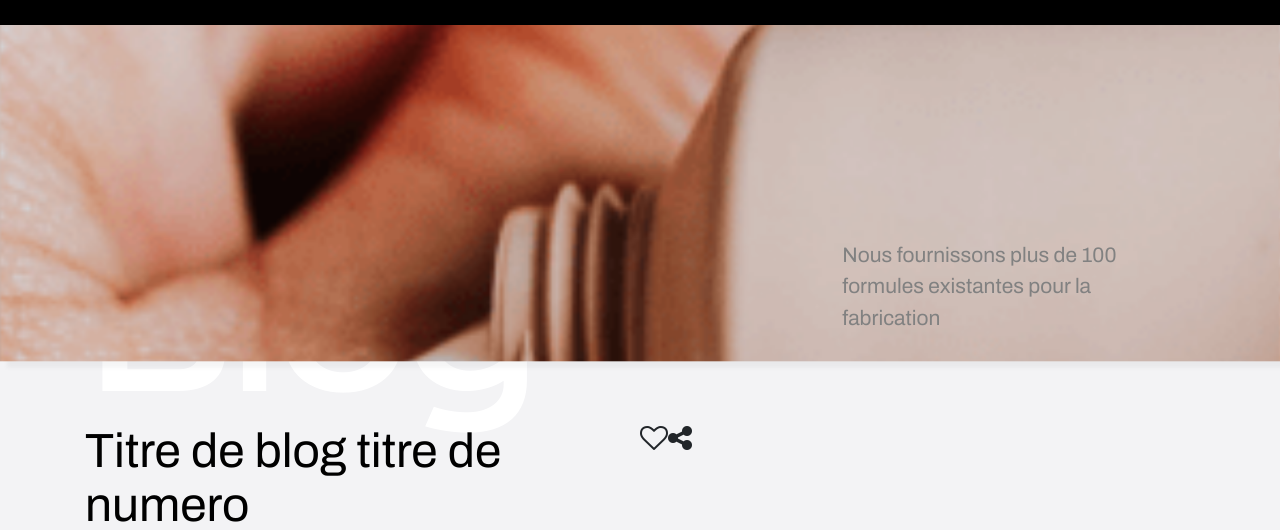
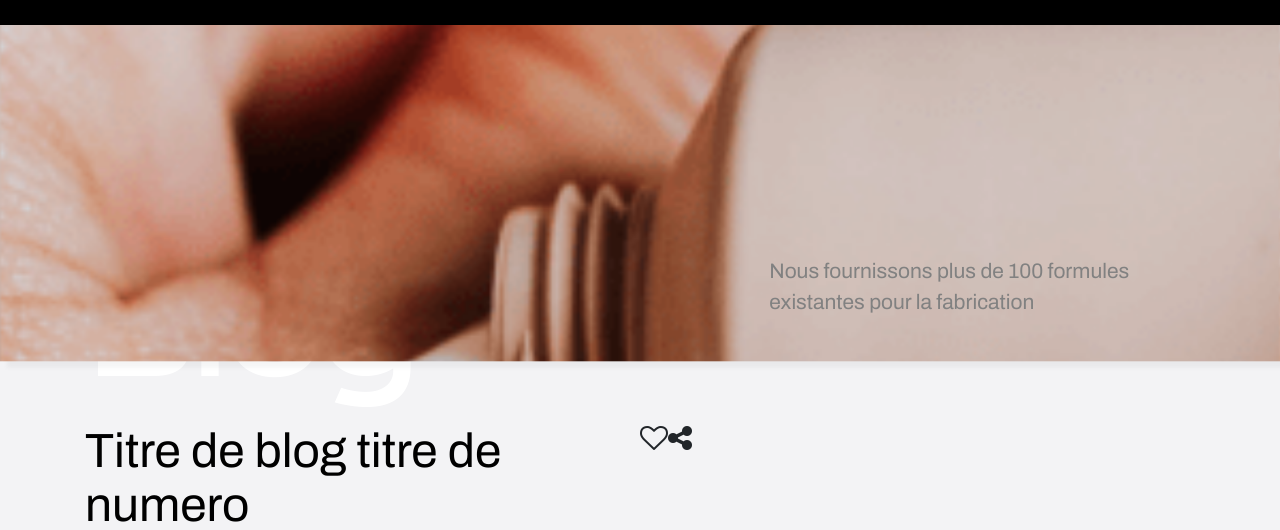
Before and after one commit to Mahmoudi-Omar/blog, a PHP site: page /blodDetail.html in a window 1280 px wide. Shown: the part 425-955 px from the top of the page. Run offline with PHP 8.4, Linux system fonts and the light colour scheme.

Commit message:
Add files via upload

```diff
--- a/style.css
+++ b/style.css
@@ -77,7 +77,7 @@ header .menu-bar .logo p {
 }
 
 .our-blog {
-    font-size: 161px;
+    font-size: 120px;
     letter-spacing: -5px;
     line-height: 222px;
     color: #ffffff;
```
